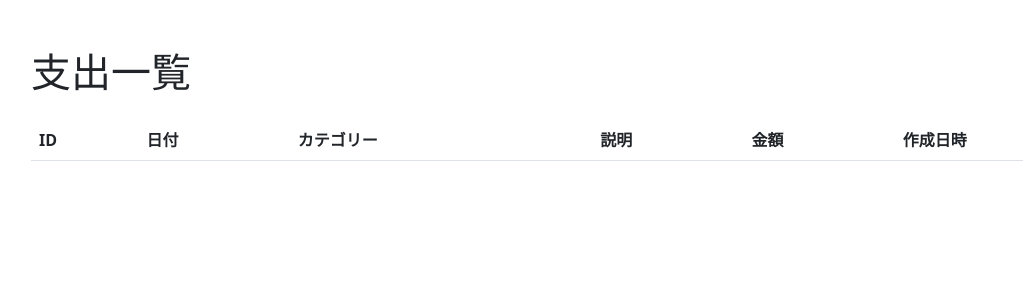
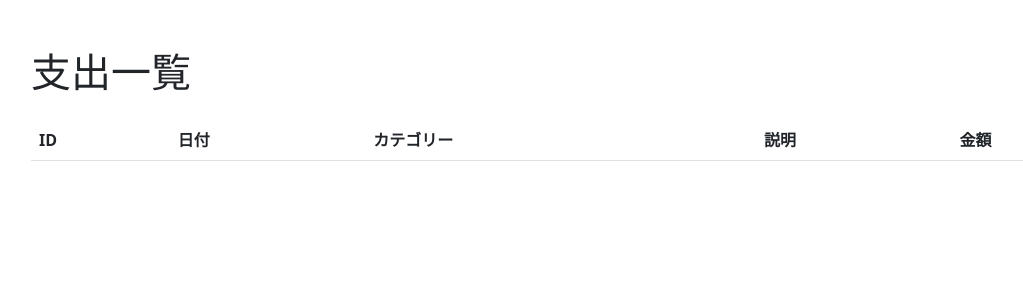
Before and after one commit to DRS22DownForce/SmartHouseholdAccountBook, a Spring Boot app: page /expenses in a window 1280 px wide. Shown: the top 300 px of the page, without its empty margins (51-1074 px from the left). Run offline with Spring Boot 4, Linux system fonts and the light colour scheme; lists and menus that the app fills with data are empty.

Commit message:
Expenseエンティティから作成日時(createdAt)フィールドを削除し、支出一覧テンプレートからも関連する表示を削除しました。これにより、データモデルが簡素化され、不要な情報が排除されました。

```diff
--- a/backend/src/main/java/com/example/backend/entity/Expense.java
+++ b/backend/src/main/java/com/example/backend/entity/Expense.java
@@ -6,7 +6,6 @@ import jakarta.persistence.GenerationType;
 import jakarta.persistence.Id;
 import jakarta.persistence.Table;
 import java.time.LocalDate;
-import java.time.LocalDateTime;
 import lombok.AllArgsConstructor;
 import lombok.Builder;
 import lombok.Data;
@@ -28,5 +27,4 @@ public class Expense {
     private Integer amount; // 金額
     private LocalDate date; // 日付
     private String category; // カテゴリー
-    private LocalDateTime createdAt; // 作成日時
 }
--- a/backend/src/main/resources/templates/expenses/list.html
+++ b/backend/src/main/resources/templates/expenses/list.html
@@ -18,7 +18,6 @@
                     <th>カテゴリー</th>
                     <th>説明</th>
                     <th>金額</th>
-                    <th>作成日時</th>
                 </tr>
             </thead>
             <tbody>
@@ -29,7 +28,6 @@
                     <td th:text="${expense.category}"></td>
                     <td th:text="${expense.description}"></td>
                     <td th:text="${#numbers.formatInteger(expense.amount, 0, 'COMMA') + '円'}"></td>
-                    <td th:text="${#temporals.format(expense.createdAt, 'yyyy-MM-dd HH:mm:ss')}"></td>
                 </tr>
             </tbody>
         </table>
--- a/docker/mysql/init.sql
+++ b/docker/mysql/init.sql
@@ -13,8 +13,7 @@ CREATE TABLE IF NOT EXISTS household_accounts (
     date DATE NOT NULL,
     category VARCHAR(50) NOT NULL,
     amount INT NOT NULL,
-    description VARCHAR(255),
-    created_at TIMESTAMP DEFAULT CURRENT_TIMESTAMP
+    description VARCHAR(255)
 ) ENGINE=InnoDB DEFAULT CHARSET=utf8mb4 COLLATE=utf8mb4_unicode_ci;
 
 -- サンプルデータの挿入
```
